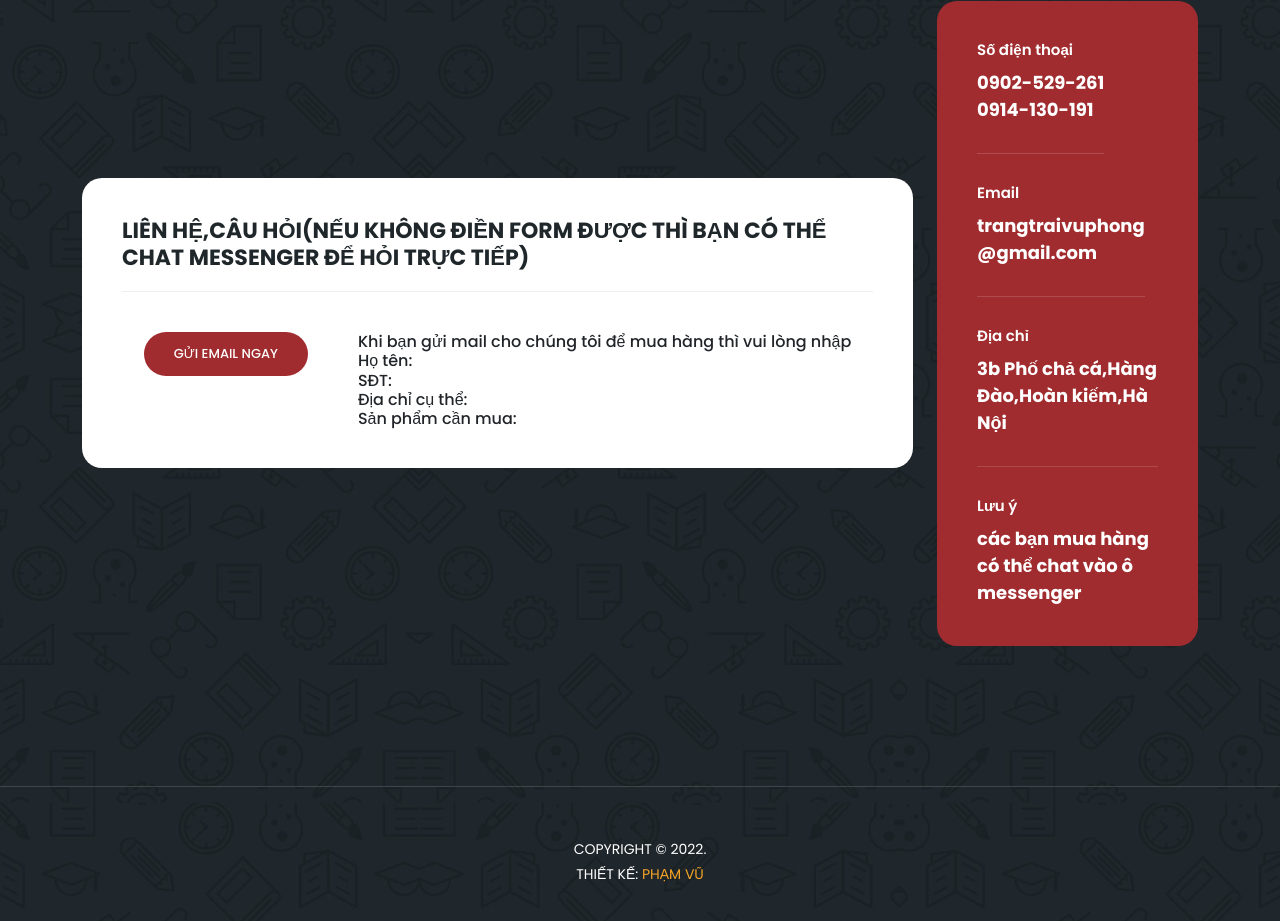
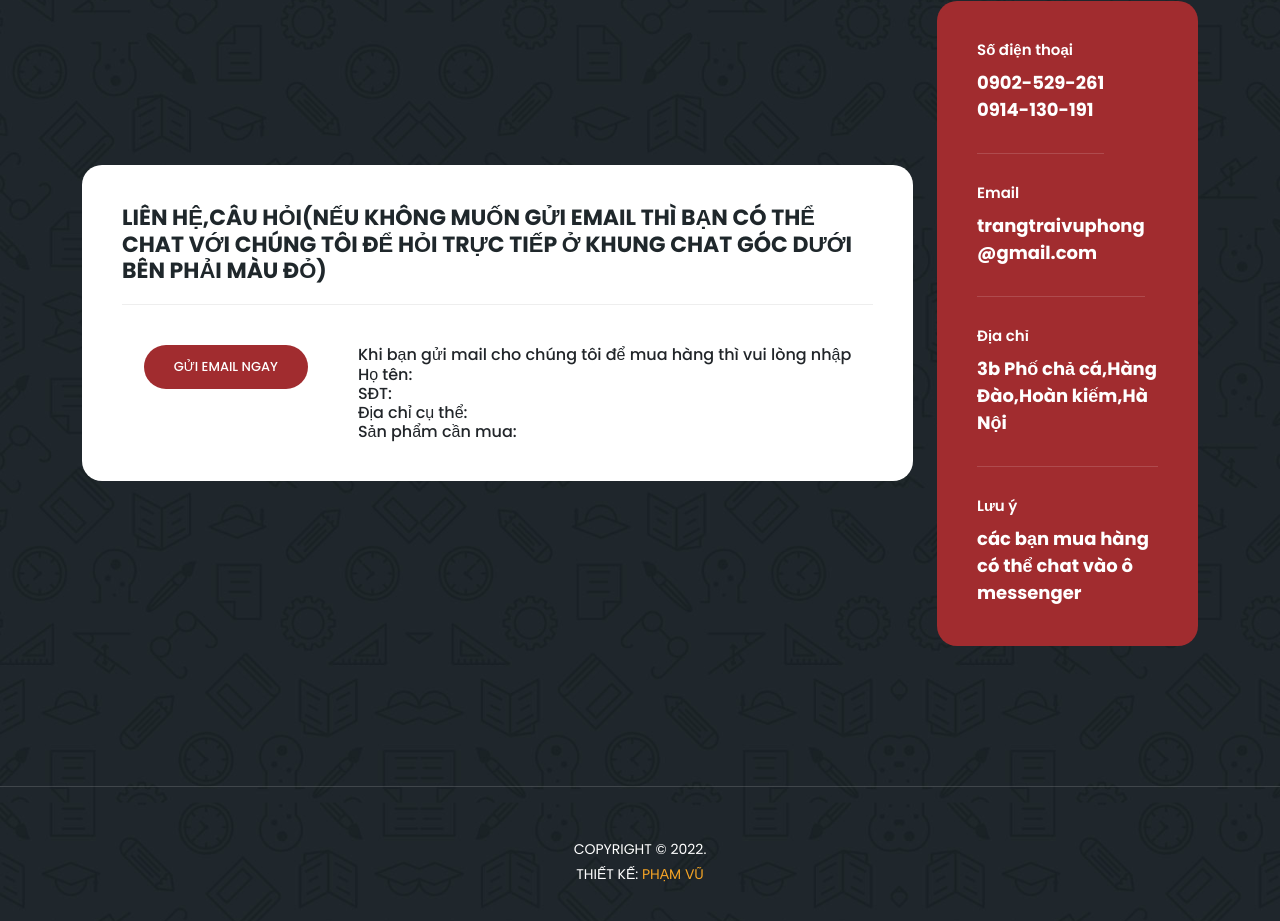
Before and after one commit to Phamtuanvu0211/YenSaoTayNguyenVuNhatMinh, a plain HTML site: page index.html in a window 1280 px wide. Shown: the part 4738-5659 px from the top of the page. Drawn offline with nearby package versions, Linux system fonts and the light colour scheme.

Commit message:
sixth commit

```diff
--- a/index.html
+++ b/index.html
@@ -704,7 +704,7 @@
               <form id="contact" action="" method="post">
                 <div class="row">
                   <div class="col-lg-12">
-                    <h2>Liên hệ,câu hỏi(nếu không điền form được thì bạn có thể chat messenger để hỏi trực tiếp)
+                    <h2>Liên hệ,câu hỏi(nếu không muốn gửi email thì bạn có thể chat với chúng tôi để hỏi trực tiếp ở khung chat góc dưới bên phải màu đỏ)
                     </h2>
                   </div>
                   <div class="col-lg-12" style="display: flex; justify-content: center;">
```
